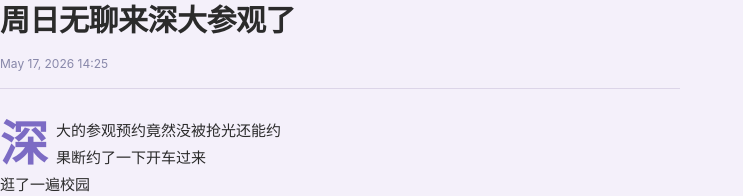
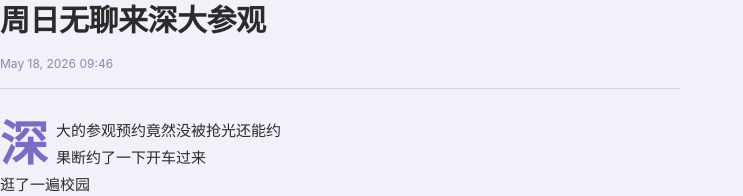
Before and after one commit to belber/belber.github.io, a Jekyll site: the page built from _posts/2026-05-17-周日无聊来深大参观了.md, in a window 1280 px wide. Shown: the top 196 px of the page, without its empty margins (0-743 px from the left). Built offline with Jekyll 4.4.1, drawn with Linux system fonts in a browser that asks for light colours.

Commit message:
update: 周日无聊来深大参观

```diff
--- a/_posts/2026-05-17-周日无聊来深大参观了.md
+++ b/_posts/2026-05-17-周日无聊来深大参观了.md
@@ -1,7 +1,7 @@
 ---
 layout: post
-title: "周日无聊来深大参观了"
-date: 2026-05-17 14:25:51 +08:00
+title: "周日无聊来深大参观"
+date: 2026-05-18 09:46:13 +08:00
 ---
 
 深大的参观预约竟然没被抢光还能约
```
